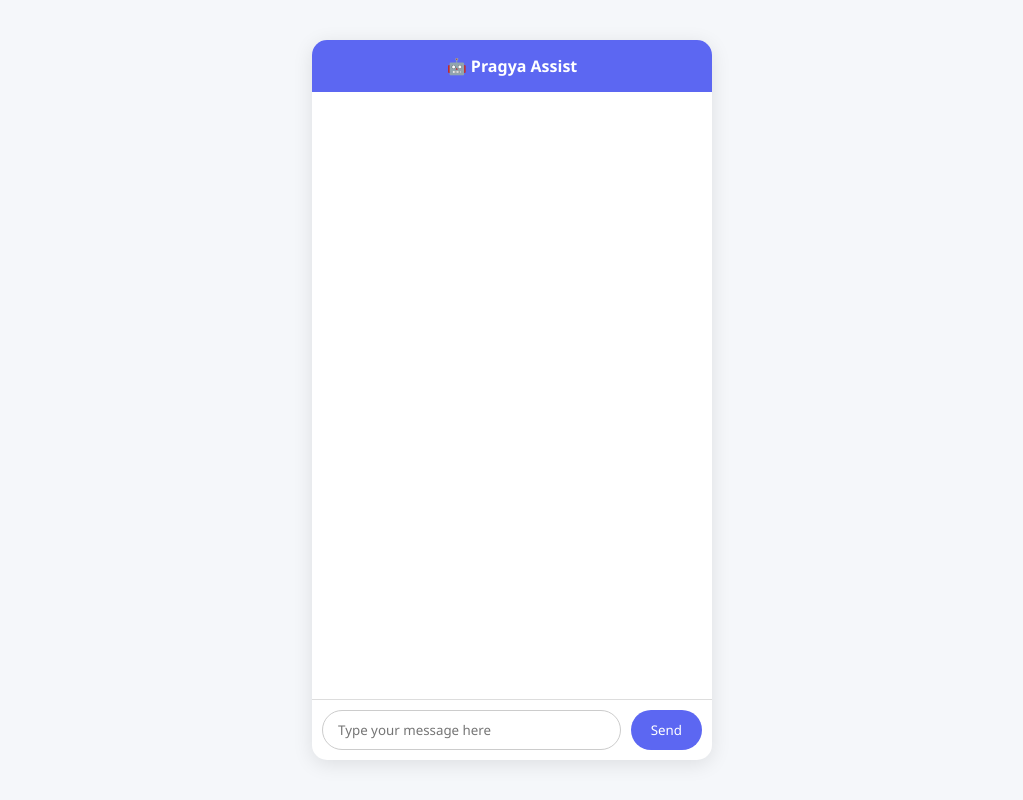
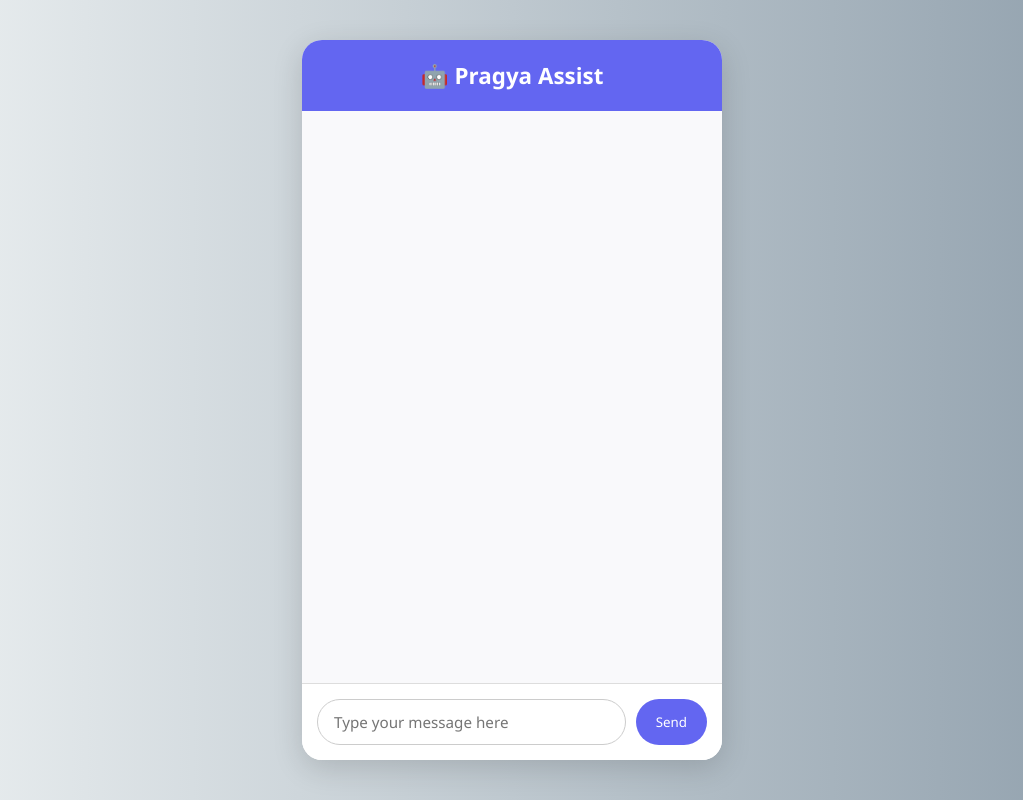
Before and after one commit to innerantelope/Pragya_Assist, a Flask app: page / in a window 1280 px wide. Shown: the whole page, without its empty margins (128-1151 px from the left). Run offline with Flask 3, Linux system fonts and the light colour scheme.

Commit message:
Update style.css

```diff
--- a/static/style.css
+++ b/static/style.css
@@ -4,107 +4,95 @@
     padding: 0;
     font-family: 'Segoe UI', sans-serif;
 }
-#mic-btn {
-  background-color: #4CAF50;
-  border: none;
-  color: white;
-  padding: 8px;
-  border-radius: 50%;
-  cursor: pointer;
-  margin-left: 8px;
-}
-
-
-#theme-toggle {
-  float: right;
-  background: none;
-  border: none;
-  font-size: 20px;
-  color: white;
-  cursor: pointer;
-  margin-left: 10px;
-}
-
 
 body {
-    background-color: #f5f7fa;
+    background: linear-gradient(to right, #eef2f3, #8e9eab);
+    height: 100vh;
     display: flex;
     align-items: center;
     justify-content: center;
-    height: 100vh;
 }
 
 .chat-container {
-    background: white;
-    width: 90%;
-    max-width: 400px;
+    background: #ffffff;
+    width: 100%;
+    max-width: 420px;
     height: 90vh;
-    box-shadow: 0 4px 20px rgba(0,0,0,0.1);
-    border-radius: 15px;
     display: flex;
     flex-direction: column;
+    box-shadow: 0 8px 30px rgba(0, 0, 0, 0.15);
+    border-radius: 20px;
+    overflow: hidden;
 }
 
 .chat-header {
-    background-color: #5c67f2;
+    background-color: #6366f1;
     color: white;
-    padding: 15px;
+    padding: 20px;
     text-align: center;
-    border-top-left-radius: 15px;
-    border-top-right-radius: 15px;
+    font-weight: bold;
+    font-size: 1.4rem;
 }
 
 .chat-box {
     flex: 1;
-    padding: 15px;
+    padding: 20px;
     overflow-y: auto;
     display: flex;
     flex-direction: column;
-    gap: 10px;
+    gap: 15px;
+    background: #f9f9fb;
 }
 
 .message {
-    padding: 10px 15px;
+    padding: 12px 16px;
     border-radius: 20px;
-    max-width: 75%;
+    font-size: 0.95rem;
+    line-height: 1.4;
+    max-width: 80%;
     word-wrap: break-word;
 }
 
 .message.user {
-    background-color: #e0f7fa;
+    background-color: #dcfce7;
     align-self: flex-end;
+    color: #256029;
 }
 
 .message.bot {
-    background-color: #f0f0f0;
+    background-color: #f3f4f6;
     align-self: flex-start;
+    color: #111827;
 }
 
 .chat-input-area {
     display: flex;
-    padding: 10px;
+    padding: 15px;
+    background: #fff;
     border-top: 1px solid #ddd;
 }
 
 .chat-input-area input {
     flex: 1;
-    padding: 10px 15px;
+    padding: 12px 16px;
     border-radius: 25px;
     border: 1px solid #ccc;
     outline: none;
+    font-size: 0.95rem;
 }
 
 .chat-input-area button {
     margin-left: 10px;
     padding: 10px 20px;
     border: none;
-    background-color: #5c67f2;
+    background-color: #6366f1;
     color: white;
     border-radius: 25px;
     cursor: pointer;
     transition: background-color 0.3s ease;
+    font-weight: 500;
 }
 
 .chat-input-area button:hover {
-    background-color: #3f49d2;
+    background-color: #4f46e5;
 }
```
